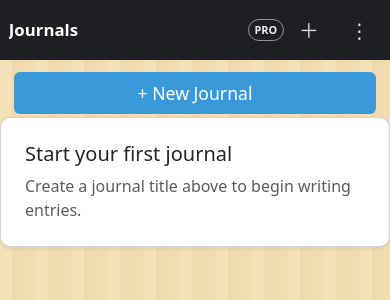
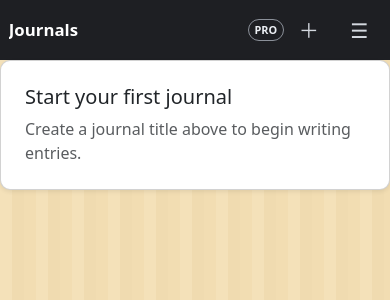
Before and after one commit to classicfoo/diary, a PHP site: page /dashboard.php in a window 390 px wide. Shown: the top 300 px of the page. Run offline with PHP 8.4, Linux system fonts and the light colour scheme; the visitor is signed in with stand-in values (Sample User, id 1); data that the repository does not hold is empty.

Commit message:
Use hamburger icon instead of three-dots in mobile headers

```diff
--- a/public/dashboard.php
+++ b/public/dashboard.php
@@ -20,7 +20,7 @@ require __DIR__ . '/../src/views/header.php';
         <form method="post" action="/logout.php" id="mobile-logout-form-dashboard" class="m-0">
             <?= csrf_input() ?>
         </form>
-        <button type="submit" class="mobile-icon-btn" form="mobile-logout-form-dashboard" title="Sign out">⋮</button>
+        <button type="submit" class="mobile-icon-btn" form="mobile-logout-form-dashboard" title="Sign out">☰</button>
     </div>
 </div>
 
@@ -33,10 +33,9 @@ require __DIR__ . '/../src/views/header.php';
     </form>
 </div>
 
-<form method="post" action="/journals_create.php" class="mobile-new-journal mobile-only" id="mobile-new-journal-form">
+<form method="post" action="/journals_create.php" class="d-none" id="mobile-new-journal-form">
     <?= csrf_input() ?>
-    <input type="text" name="title" class="form-control" placeholder="New journal" required>
-    <button class="btn btn-primary" type="submit">+ New Journal</button>
+    <input type="hidden" name="title" value="">
 </form>
 
 <form method="post" action="/journals_update.php" id="rename-journal-form" class="d-none">
@@ -65,7 +64,7 @@ require __DIR__ . '/../src/views/header.php';
                 <div class="card journal-card shadow-sm h-100" style="--journal-bg: <?= e((string) ($journal['bg_color'] ?? '#2f79bb')) ?>">
                     <div class="card-body d-flex flex-column">
                         <h2 class="h3 journal-title mb-3"><?= e((string) $journal['title']) ?></h2>
-                        <p class="text-white-50 small mb-3">Updated <?= e((string) $journal['updated_at']) ?></p>
+                        <p class="text-white-50 small mb-3">Updated <time data-utc-datetime="<?= e((string) $journal['updated_at']) ?>"><?= e((string) $journal['updated_at']) ?></time></p>
                         <div class="journal-actions mt-auto d-flex flex-wrap gap-2">
                             <a href="/journal.php?id=<?= (int) $journal['id'] ?>" class="btn btn-light border btn-sm">Open</a>
                             <button type="button" class="btn btn-light border btn-sm rename-journal-btn" data-journal-id="<?= (int) $journal['id'] ?>" data-journal-title="<?= e((string) $journal['title']) ?>">✎ Edit</button>
@@ -133,7 +132,21 @@ require __DIR__ . '/../src/views/header.php';
 
                     <div class="mb-3">
                         <label class="form-label">Background color</label>
-                        <input type="color" name="bg_color" id="settings-bg-color" class="form-control form-control-color" value="#2f79bb" title="Choose journal background color">
+                        <input type="hidden" name="bg_color" id="settings-bg-color" value="#2f79bb">
+                        <div class="journal-color-picker" id="journal-color-picker" role="group" aria-label="Journal background color">
+                            <button type="button" class="journal-color-swatch" data-color="#2f79bb" style="--swatch:#2f79bb" aria-label="Blue"></button>
+                            <button type="button" class="journal-color-swatch" data-color="#1f9d8f" style="--swatch:#1f9d8f" aria-label="Teal"></button>
+                            <button type="button" class="journal-color-swatch" data-color="#355c7d" style="--swatch:#355c7d" aria-label="Slate blue"></button>
+                            <button type="button" class="journal-color-swatch" data-color="#6c5ce7" style="--swatch:#6c5ce7" aria-label="Indigo"></button>
+                            <button type="button" class="journal-color-swatch" data-color="#7a4e2d" style="--swatch:#7a4e2d" aria-label="Brown"></button>
+                            <button type="button" class="journal-color-swatch" data-color="#cc5a71" style="--swatch:#cc5a71" aria-label="Rose"></button>
+                            <button type="button" class="journal-color-swatch" data-color="#2d6a4f" style="--swatch:#2d6a4f" aria-label="Forest"></button>
+                            <button type="button" class="journal-color-swatch" data-color="#283044" style="--swatch:#283044" aria-label="Navy gray"></button>
+                        </div>
+                        <div class="d-flex align-items-center gap-2 mt-2">
+                            <label for="settings-bg-color-custom" class="small text-muted m-0">Custom</label>
+                            <input type="color" id="settings-bg-color-custom" class="form-control form-control-color" value="#2f79bb" title="Choose custom color">
+                        </div>
                     </div>
 
                     <div>
@@ -164,7 +177,7 @@ require __DIR__ . '/../src/views/header.php';
 
     if (mobileNewJournalBtn && mobileNewJournalForm) {
         mobileNewJournalBtn.addEventListener('click', () => {
-            const title = window.prompt('Journal title:', "Michael's Journal");
+            const title = window.prompt('Journal title:', 'Untitled Journal');
             if (!title || title.trim() === '') return;
             titleInput.value = title.trim();
             mobileNewJournalForm.submit();
@@ -176,7 +189,7 @@ require __DIR__ . '/../src/views/header.php';
             const existing = titleInput.value.trim();
             if (existing !== '') return;
 
-            const title = window.prompt('Journal title:', "Michael's Journal");
+            const title = window.prompt('Journal title:', 'Untitled Journal');
             if (!title || title.trim() === '') {
                 event.preventDefault();
                 return;
@@ -216,6 +229,38 @@ require __DIR__ . '/../src/views/header.php';
     const deleteJournalForm = document.getElementById('delete-journal-form');
     const deleteJournalId = document.getElementById('delete-journal-id');
 
+    const settingsColorInput = document.getElementById('settings-bg-color');
+    const settingsColorCustom = document.getElementById('settings-bg-color-custom');
+    const colorSwatches = Array.from(document.querySelectorAll('.journal-color-swatch'));
+
+    const normalizeHex = (value) => {
+        const v = (value || '').trim();
+        return /^#[0-9a-fA-F]{6}$/.test(v) ? v.toLowerCase() : '#2f79bb';
+    };
+
+    const selectColor = (value) => {
+        const selected = normalizeHex(value);
+        settingsColorInput.value = selected;
+        settingsColorCustom.value = selected;
+        colorSwatches.forEach((swatch) => {
+            const isActive = normalizeHex(swatch.dataset.color) === selected;
+            swatch.classList.toggle('active', isActive);
+            swatch.setAttribute('aria-pressed', isActive ? 'true' : 'false');
+        });
+    };
+
+    colorSwatches.forEach((swatch) => {
+        swatch.addEventListener('click', () => {
+            selectColor(swatch.dataset.color || '#2f79bb');
+        });
+    });
+
+    if (settingsColorCustom) {
+        settingsColorCustom.addEventListener('input', () => {
+            selectColor(settingsColorCustom.value);
+        });
+    }
+
     settingsModal.addEventListener('show.bs.modal', (event) => {
         const trigger = event.relatedTarget;
         if (!trigger) return;
@@ -227,7 +272,7 @@ require __DIR__ . '/../src/views/header.php';
 
         document.getElementById('settings-journal-id').value = id;
         document.getElementById('settings-journal-title').value = title;
-        document.getElementById('settings-bg-color').value = bgColor;
+        selectColor(bgColor);
         document.getElementById('settings-sort-order').value = sortOrder;
         deleteJournalId.value = id;
     });
--- a/public/journal.php
+++ b/public/journal.php
@@ -59,7 +59,7 @@ require __DIR__ . '/../src/views/header.php';
             <button type="submit" form="mobile-create-entry-form" class="mobile-icon-btn" title="New entry">＋</button>
         <?php endif; ?>
         <div class="dropdown">
-            <button class="mobile-icon-btn" type="button" data-bs-toggle="dropdown" aria-expanded="false" title="More">⋮</button>
+            <button class="mobile-icon-btn" type="button" data-bs-toggle="dropdown" aria-expanded="false" title="Menu">☰</button>
             <ul class="dropdown-menu dropdown-menu-end">
                 <li><a class="dropdown-item" href="/dashboard.php">Journals</a></li>
                 <?php if ($isMobileEdit): ?>
```
